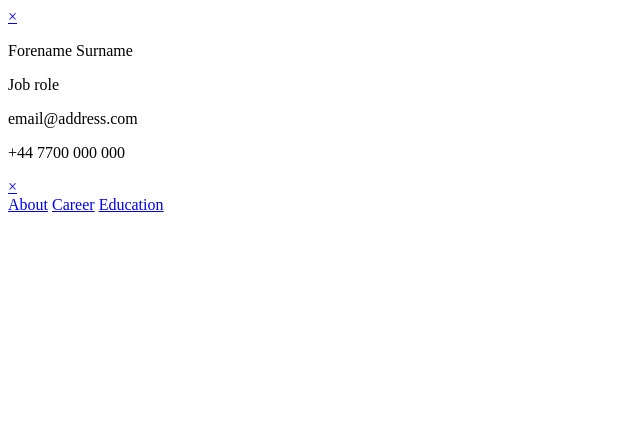
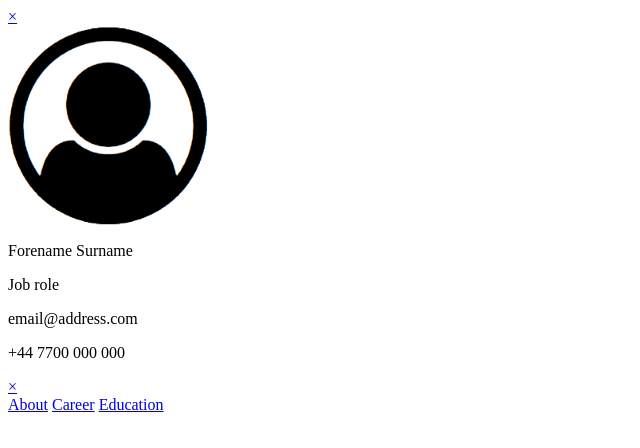
Before and after one commit to Watson6982/josh-watson-site, a website: page views/header.html in a window 1280 px wide. Shown: the whole page, without its empty margins (0-640 px from the left). Drawn offline with nearby package versions, Linux system fonts and the light colour scheme; files that its build step writes are made by us from their sources.

Commit message:
adding sample profile picture

```diff
--- a/public/stylesheets/nav.css
+++ b/public/stylesheets/nav.css
@@ -8,8 +8,14 @@
     left: 0;
     background-color: #666;
     overflow-x: hidden; /* Disable horizontal scroll */
-    padding-top: 60px; /* Place content 60px from the top */
+    padding-top: 30px;
     transition: 0.5s; /* 0.5 second transition effect to slide in the sidenav */
+}
+
+.sidenav img {
+    padding: 8px 8px 8px 32px;
+    display: block;
+    transition: 0.3s
 }
 
 /* The navigation menu links */
@@ -28,8 +34,6 @@
 }
 
 .sidenav p {
-    padding: 8px 8px 8px 32px;
-    text-decoration: none;
     font-size: 25px;
     color: #111;
     display: block;
@@ -48,7 +52,7 @@
 /* Position the content inside the overlay */
 .overlay-content {
     position: relative;
-    top: 25%; /* 25% from the top */
+    top: 10%; /* 25% from the top */
     width: 100%; /* 100% width */
     text-align: center; /* Centered text/links */
     margin-top: 30px; /* 30px top margin to avoid conflict with the close button on smaller screens */
--- a/public/stylesheets/style.css
+++ b/public/stylesheets/style.css
@@ -11,3 +11,9 @@
     padding: 20px;
     margin-left:100px;
 }
+
+#jw-profile-pic {
+    background: black;
+    height:100px;
+    width:100px;
+}
--- a/views/profile.html
+++ b/views/profile.html
@@ -4,6 +4,9 @@
     <a href="javascript:void(0)" class="closebtn" onclick="closeProfile()">&times;</a>
     <!-- Overlay content -->
     <div class="overlay-content">
+        <picture>
+            <img src="/assets/images/profile-pic.png" alt="Profile-picture">
+        </picture>
         <p>Forename Surname</p>
         <p>Job role</p>
         <p>email@address.com</p>
```
Also changed, not shown: public/assets/images/profile-pic.png (added).
